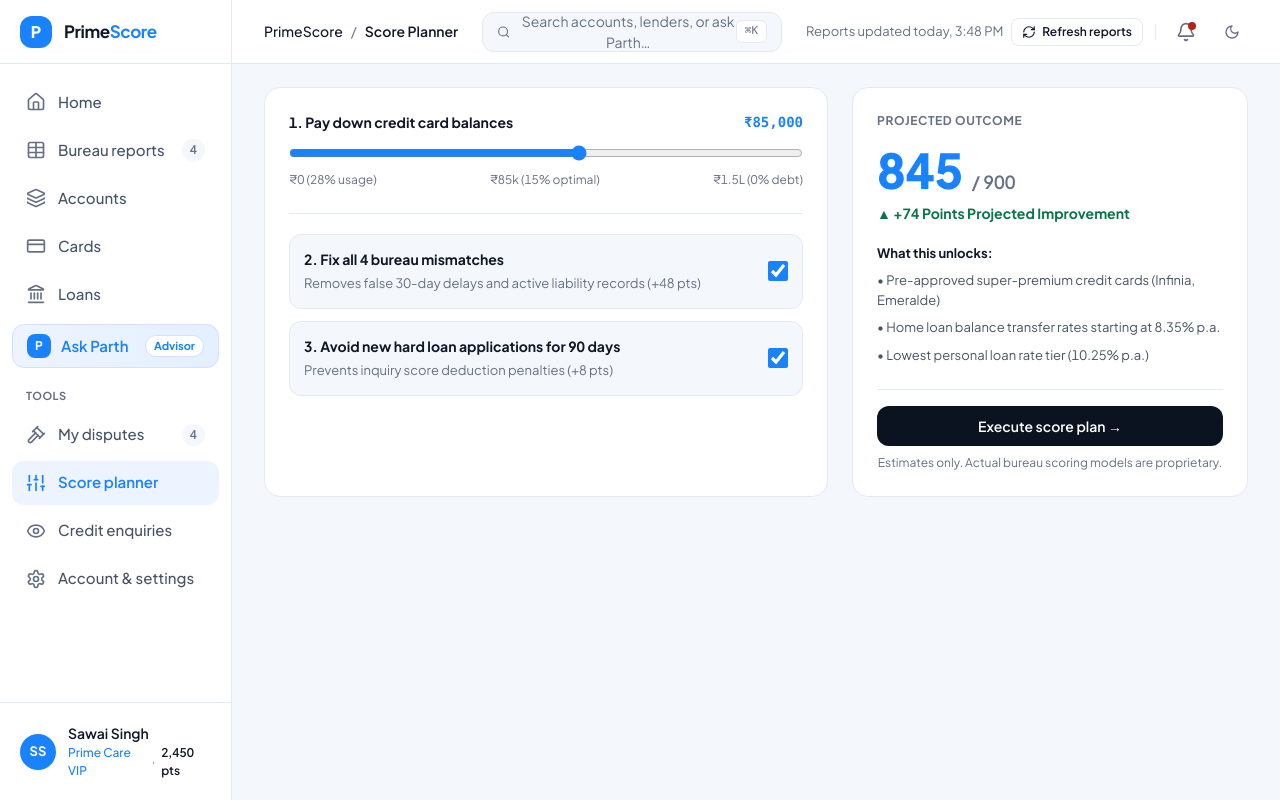
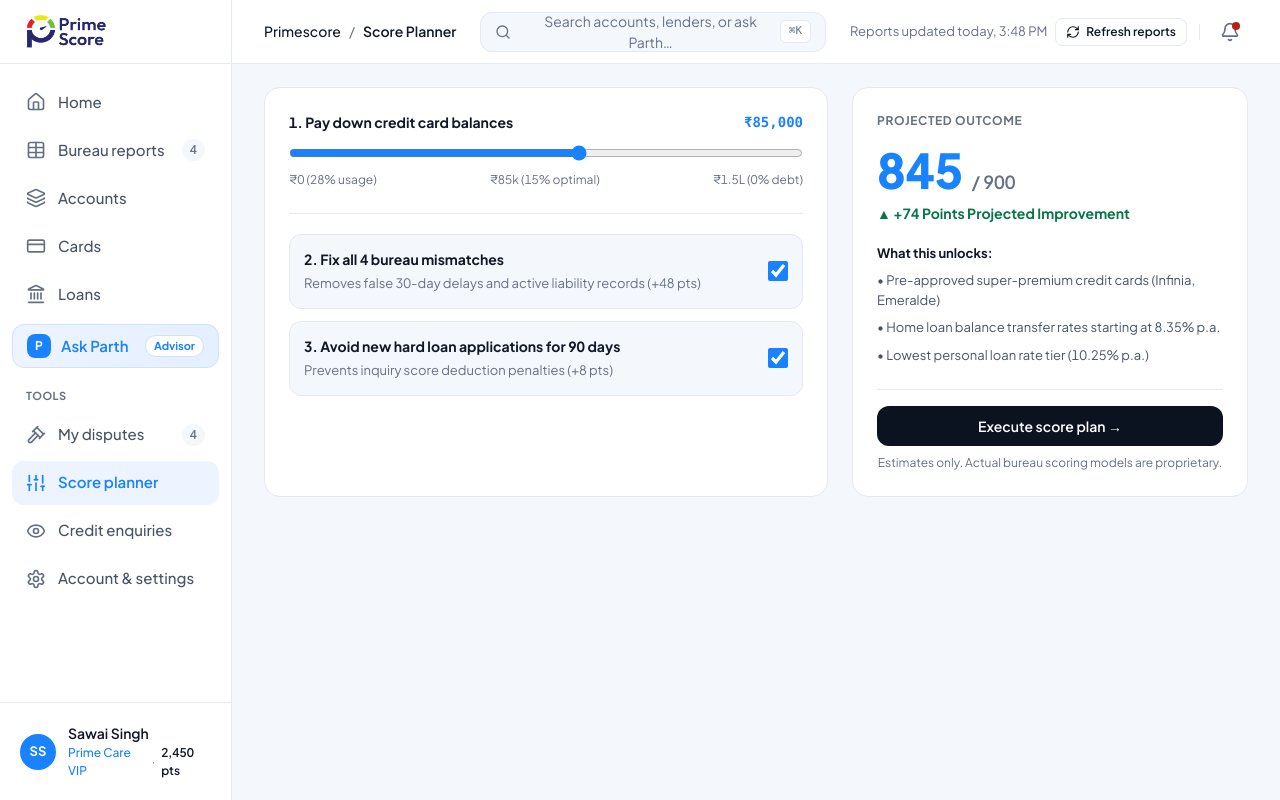
Before and after one commit to primescoreofficial/Primescore-new-UI, a Next.js app: page /sim in a window 1280 px wide. Built offline with nearby package versions, Linux system fonts and the light colour scheme.

Commit message:
feat(branding): integrate official Primescore logo, remove theme toggle, and standardize brand casing

```diff
--- a/components/PrimeScoreDesktopApp.tsx
+++ b/components/PrimeScoreDesktopApp.tsx
@@ -826,7 +826,7 @@
       const lower = userText.toLowerCase();
       if (lower.includes("800") || lower.includes("reach") || lower.includes("score")) {
         reply =
-          "Hi Sawai! Your PrimeScore is 771. Reaching 800+ is well within reach with these 3 steps:\n\n1. Fix the HDFC card mismatch in Experian (+35 pts)\n2. Bring card usage down to 15% by paying ₹85,000 (+18 pts)\n3. Avoid new hard loan applications for 90 days (+8 pts).\n\nProjected score: 832/900.";
+          "Hi Sawai! Your Primescore is 771. Reaching 800+ is well within reach with these 3 steps:\n\n1. Fix the HDFC card mismatch in Experian (+35 pts)\n2. Bring card usage down to 15% by paying ₹85,000 (+18 pts)\n3. Avoid new hard loan applications for 90 days (+8 pts).\n\nProjected score: 832/900.";
         citation = "Based on your 4 reports, updated 3:48 PM";
         actionLabel = "Open Score planner";
         actionNav = "simulator";
@@ -838,7 +838,7 @@
         actionNav = "disputes";
       } else if (lower.includes("dispute") || lower.includes("cibil") || lower.includes("fix")) {
         reply =
-          "Raising a dispute with PrimeScore takes under a minute. We prepare the formal letter under RBI CICRA norms and track the statutory 30-day resolution deadline for you.";
+          "Raising a dispute with Primescore takes under a minute. We prepare the formal letter under RBI CICRA norms and track the statutory 30-day resolution deadline for you.";
         citation = "Based on RBI CICRA guidelines";
         actionLabel = "View My disputes";
         actionNav = "disputes";
@@ -849,7 +849,7 @@
         actionLabel = "Compare loan offers";
         actionNav = "loans";
       } else {
-        reply = `Hi Sawai, I reviewed your complete credit file (PrimeScore: 771). You have 16 accounts reported across 4 bureaus with 100% on-time payments. Everything regarding "${userText}" has been verified.`;
+        reply = `Hi Sawai, I reviewed your complete credit file (Primescore: 771). You have 16 accounts reported across 4 bureaus with 100% on-time payments. Everything regarding "${userText}" has been verified.`;
         citation = "Based on your consolidated reports";
         actionLabel = "View Bureau reports";
         actionNav = "bureaus";
@@ -971,14 +971,17 @@
            A.2 APP SHELL: SIDEBAR (232px, WARM, 15px LABELS, PARTH HIGHLIGHTED)
            ========================================================= */}
       <aside className="fixed bottom-0 left-0 top-0 flex w-[232px] flex-col border-r border-[#E4E9F2] bg-white z-30 select-none">
-        {/* Top: Logo mark + wordmark only */}
-        <div className="flex h-16 items-center gap-3 border-b border-[#E4E9F2] px-5">
-          <div className="flex h-8 w-8 items-center justify-center rounded-xl bg-[#1882FF] text-white font-extrabold text-base shadow-xs">
-            P
-          </div>
-          <span className="text-[17px] font-bold tracking-tight text-[#101828]">
-            Prime<span className="text-[#1882FF]">Score</span>
-          </span>
+        {/* Top: Official Primescore Logo */}
+        <div
+          onClick={() => setActiveNav("home")}
+          className="flex h-16 items-center px-5 cursor-pointer border-b border-[#E4E9F2]"
+        >
+          {/* eslint-disable-next-line @next/next/no-img-element */}
+          <img
+            src="/Logo who works on white bg.png"
+            alt="Primescore"
+            className="h-[34px] max-h-[34px] w-auto object-contain"
+          />
         </div>
 
         {/* Navigation Menu */}
@@ -1110,7 +1113,7 @@
       <header className="fixed top-0 left-[232px] right-0 z-20 flex h-16 items-center justify-between border-b border-[#E4E9F2] bg-white px-8">
         {/* Left: Breadcrumbs */}
         <div className="flex items-center gap-2 text-[14px] text-[#667085]">
-          <span className="font-medium text-[#101828]">PrimeScore</span>
+          <span className="font-medium text-[#101828]">Primescore</span>
           <span>/</span>
           <span className="capitalize font-semibold text-[#101828]">
             {activeNav === "home"
@@ -1265,14 +1268,6 @@
               )}
             </AnimatePresence>
           </div>
-
-          <button
-            onClick={() => setTheme(theme === "light" ? "dark" : "light")}
-            className="rounded-xl p-2 text-[#667085] hover:bg-[#F4F7FC] hover:text-[#101828] cursor-pointer"
-            title="Toggle theme"
-          >
-            {theme === "light" ? <Moon className="h-4 w-4" /> : <Sun className="h-4 w-4" />}
-          </button>
         </div>
       </header>
 
@@ -1292,7 +1287,7 @@
                 <div>
                   <h1 className="text-[24px] font-bold tracking-tight text-[#101828]">Home</h1>
                   <p className="text-[15px] text-[#475467] mt-1">
-                    Good afternoon, Sawai. Your PrimeScore is <strong className="text-[#101828]">771</strong>. Fixing
+                    Good afternoon, Sawai. Your Primescore is <strong className="text-[#101828]">771</strong>. Fixing
                     4 mismatches could add up to <strong className="text-[#067647]">48 points</strong>.
                   </p>
                 </div>
@@ -1326,7 +1321,7 @@
 
                     <div className="w-full mb-1 relative z-10">
                       <span className="text-[13px] font-semibold text-[#344054]">
-                        Hey Sawai, here is your PrimeScore
+                        Hey Sawai, here is your Primescore
                       </span>
                     </div>
 
@@ -1478,7 +1473,7 @@
                           <div className="font-semibold text-[#101828]">Unweighted 4-Bureau Average</div>
                           <div>(743 + 757 + 770 + 817) ÷ 4 = 771.75 → <strong>771</strong></div>
                           <p className="text-[12px] text-[#667085] mt-1">
-                            PrimeScore is an aggregate credit index across licensed bureaus and not a single bureau-issued score.
+                            Primescore is an aggregate credit index across licensed bureaus and not a single bureau-issued score.
                           </p>
                         </div>
                       )}
```
